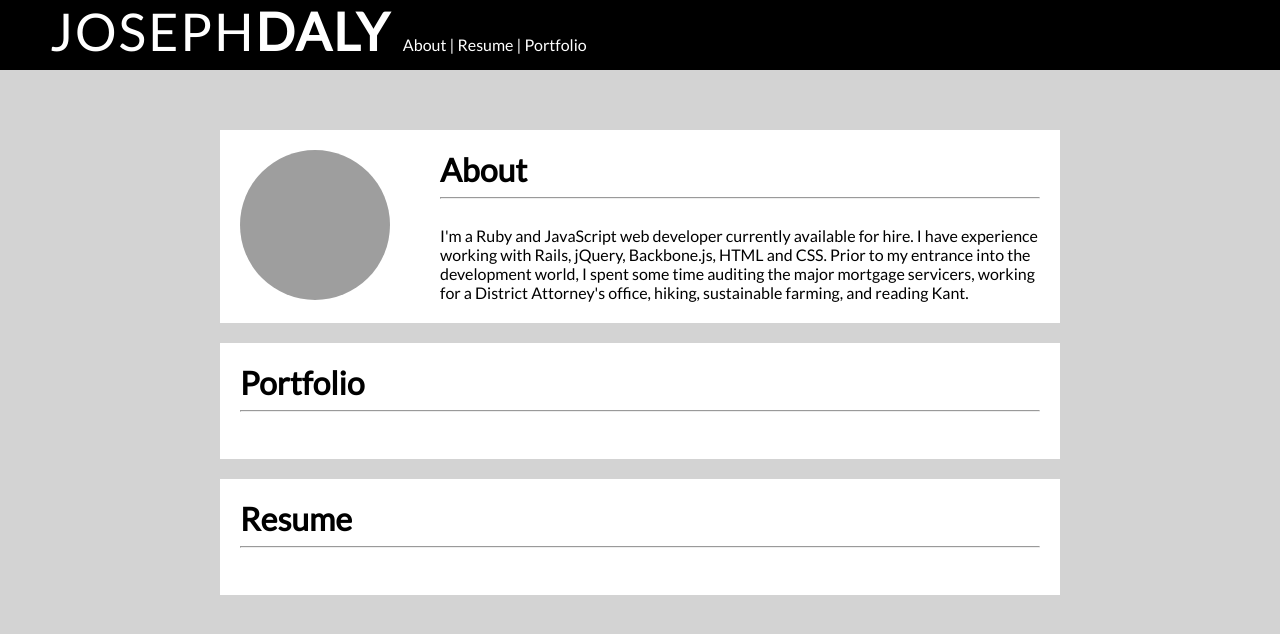
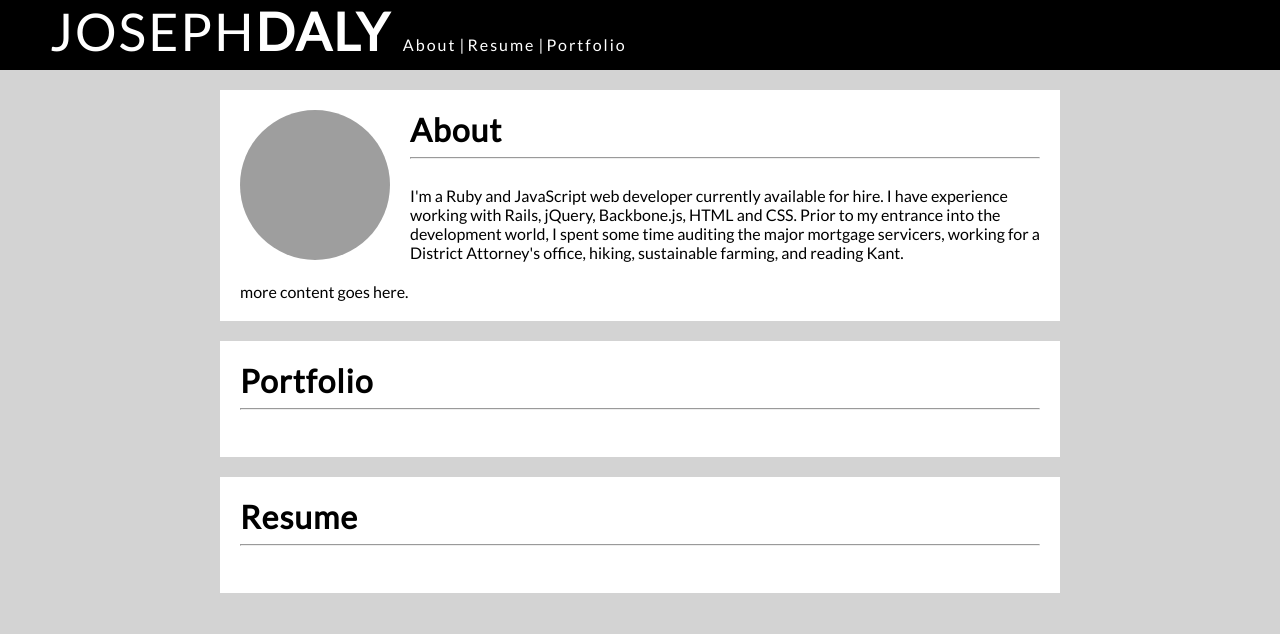
Before and after one commit to josefdaly/portfolio-page, a plain HTML site: page index.html in a window 1280 px wide. Drawn offline with Linux system fonts and the light colour scheme; grey boxes are pictures that could not be loaded.

Commit message:
Minor design changes

```diff
--- a/index.html
+++ b/index.html
@@ -26,10 +26,19 @@
           <h1>About</h1>
           <hr>
           <br>
-          <p>
-            I'm a Ruby and JavaScript web developer currently available for hire. I have experience working with Rails, jQuery, Backbone.js, HTML and CSS. Prior to my entrance into the development world, I spent some time auditing the major mortgage servicers, working for a District Attorney's office, hiking, sustainable farming, and reading Kant.
+          <p class="text-content">
+            I'm a Ruby and JavaScript web developer currently available for hire.
+             I have experience working with Rails, jQuery, Backbone.js, HTML and CSS.
+             Prior to my entrance into the development world, I spent some time
+             auditing the major mortgage servicers, working for a District Attorney's
+             office, hiking, sustainable farming, and reading Kant.
           </p>
         </div>
+        <br>
+        <br>
+        <p class="text-content">
+          more content goes here.
+        </p>
       </div>
       <div class="content-box">
         <h1>Portfolio</h1>
--- a/stylesheet.css
+++ b/stylesheet.css
@@ -1,6 +1,10 @@
 div,h1,h2,h3,h4,span,a,p,img,body {
   margin: 0;
   padding: 0;
+}
+
+h1 {
+  letter-spacing: 1px;
 }
 
 .nav {
@@ -30,6 +34,7 @@ div,h1,h2,h3,h4,span,a,p,img,body {
 
 .header-link {
   text-decoration: none;
+  letter-spacing: 2px;
   color: white;
   padding-bottom: 12px;
 }
@@ -39,10 +44,10 @@ div,h1,h2,h3,h4,span,a,p,img,body {
 }
 
 .padding {
-  height: 60px;
+  height: 20px;
 }
 .about {
-  width: 600px;
+  width: 630px;
   float: right;
   display: block;
 }
@@ -57,6 +62,10 @@ div,h1,h2,h3,h4,span,a,p,img,body {
   font-family: 'Lato';
 }
 
+.text-content {
+
+}
+
 .joe-pic {
   height: 150px;
   width: 150px;
```
